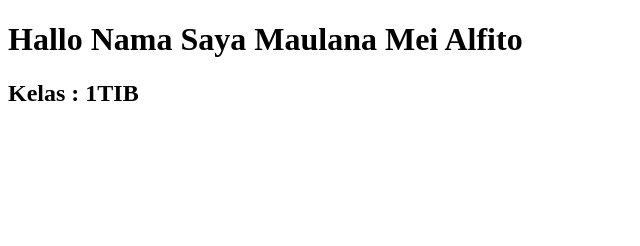
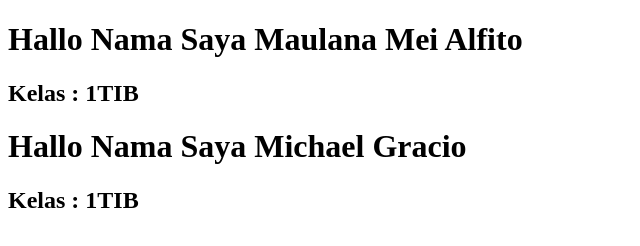
Before and after one commit to AkariMizurashi/MaulanaMA_BPWL, a plain HTML site: page index.html in a window 1280 px wide. Shown: the whole page, without its empty margins (0-640 px from the left). Drawn offline with Linux system fonts and the light colour scheme.

Commit message:
Update index.html

```diff
--- a/index.html
+++ b/index.html
@@ -6,6 +6,8 @@
     </head>
     <body>
         <h1>Hallo Nama Saya Maulana Mei Alfito</h1>
-        <h2>Kelas : 1TIB <h2>
+        <h2>Kelas : 1TIB </h2>
+        <h1>Hallo Nama Saya Michael Gracio</h1>
+        <h2>Kelas : 1TIB </h2
     </body>
 </html>
```
